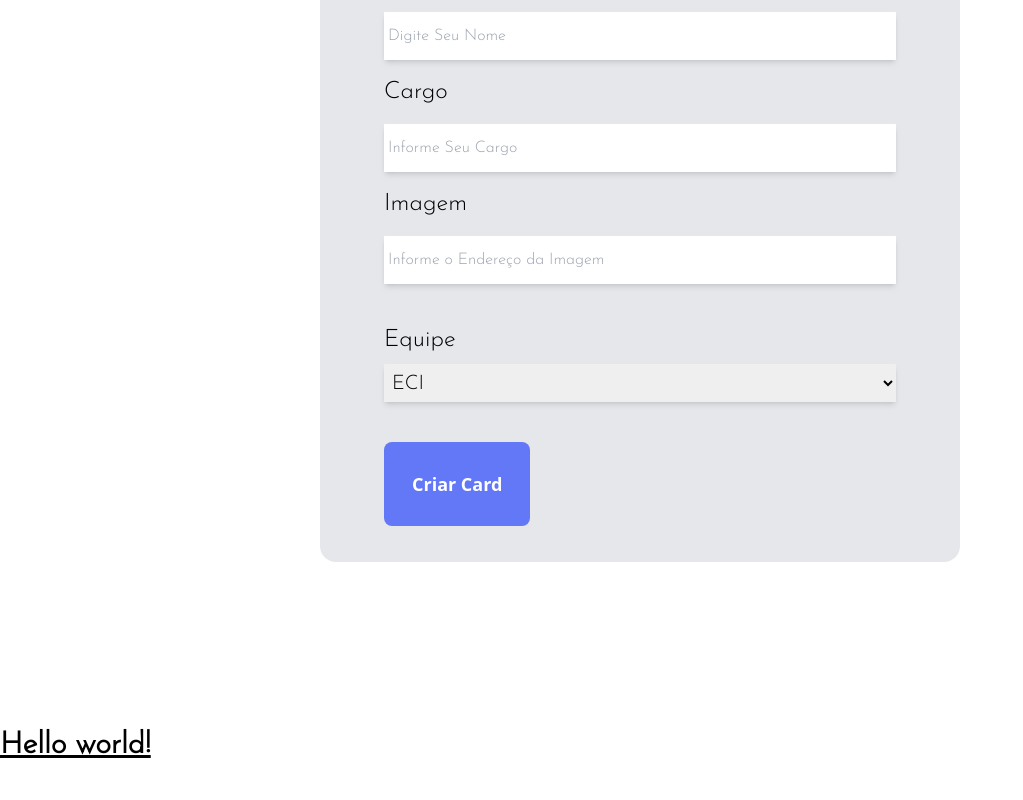
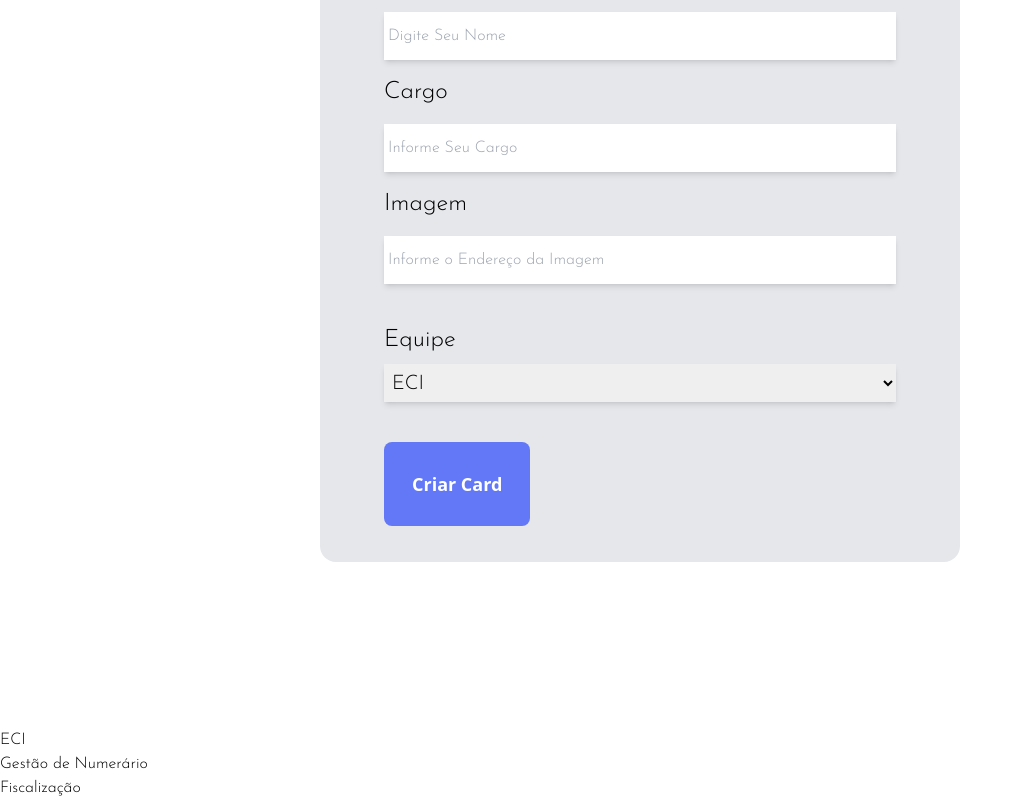
Before and after one commit to charlesanderson25/organo, a React (Vite) app: page / in a window 1280 px wide. Shown: the part 726-1526 px from the top of the page, without its empty margins (0-1023 px from the left). Before the commit the page ends 1490 px from the top, so only its background shows below. Built offline with nearby package versions, Linux system fonts and the light colour scheme.

Commit message:
Add component Team.tsx

```diff
--- a/src/App.tsx
+++ b/src/App.tsx
@@ -2,22 +2,17 @@ import { useState } from "react";
 import "./App.css";
 import Banner from "./components/banner/Banner";
 import FormOrgano from "./components/form/Form";
+import Team from "./components/team/team";
 
 function App() {
-
-  // const [colaboradores, setColaboradores] = useState([]);
-
-  // const incluirColaborador = (colaborador) => {
-  //   console.log(colaborador)
-  // }
 
   return (
     <>
       <div className="App">
         <Banner />
         <FormOrgano />
+        <Team />
       </div>
-      <h1 className="text-3xl font-bold underline">Hello world!</h1>
     </>
   );
 }
--- /dev/null
+++ b/src/components/team/team.tsx
@@ -0,0 +1,15 @@
+
+const Team = () =>{
+
+    const equipe = ["ECI", "Gestão de Numerário", "Fiscalização"];
+
+    return (
+        <section>
+            <h3>{equipe[0]}</h3>
+            <h3>{equipe[1]}</h3>
+            <h3>{equipe[2]}</h3>
+        </section>
+    )
+}
+
+export default Team;
```
